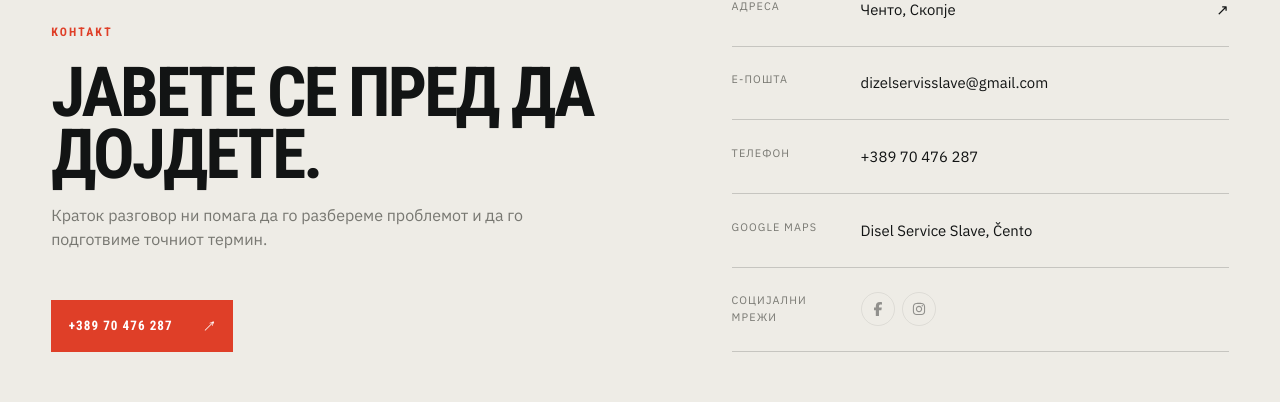
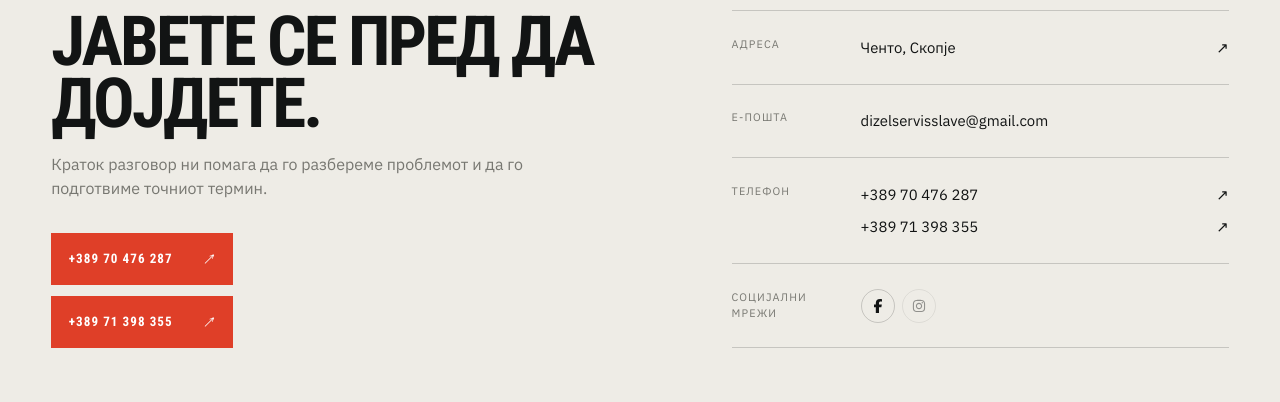
Before and after one commit to ardijancuri/slave-service-web, a Next.js app: page /contact in a window 1280 px wide. Shown: the part 766-1168 px from the top of the page. Built offline with nearby package versions, Linux system fonts and the light colour scheme.

Commit message:
Add secondary contact number and update social links

```diff
--- a/app/contact/page.jsx
+++ b/app/contact/page.jsx
@@ -27,10 +27,16 @@ export default function ContactPage() {
           <p className="eyebrow">{t.contactEyebrow}</p>
           <h2>{t.contactIntroTitle}</h2>
           <p>{t.contactIntroText}</p>
-          <a className="button button-primary" href="tel:+38970476287">
-            <span>+389 70 476 287</span>
-            <span aria-hidden="true">↗</span>
-          </a>
+          <div className="contact-phone-actions">
+            <a className="button button-primary" href="tel:+38970476287">
+              <span>+389 70 476 287</span>
+              <span aria-hidden="true">↗</span>
+            </a>
+            <a className="button button-primary" href="tel:+38971398355">
+              <span>+389 71 398 355</span>
+              <span aria-hidden="true">↗</span>
+            </a>
+          </div>
         </div>
         <div className="contact-details contact-details-light reveal">
           <div className="contact-row">
@@ -48,11 +54,16 @@ export default function ContactPage() {
           </div>
           <div className="contact-row">
             <span>{t.phoneLabel}</span>
-            <a href="tel:+38970476287">+389 70 476 287</a>
-          </div>
-          <div className="contact-row">
-            <span>{t.landmarkLabel}</span>
-            <p>{t.landmark}</p>
+            <div className="contact-phone-list">
+              <a href="tel:+38970476287">
+                <span>+389 70 476 287</span>
+                <span aria-hidden="true">↗</span>
+              </a>
+              <a href="tel:+38971398355">
+                <span>+389 71 398 355</span>
+                <span aria-hidden="true">↗</span>
+              </a>
+            </div>
           </div>
           <div className="contact-row">
             <span>{t.socialMedia}</span>
--- a/components/SiteChrome.jsx
+++ b/components/SiteChrome.jsx
@@ -15,7 +15,11 @@ const navigation = [
 ];
 
 const socialLinks = [
-  { label: "Facebook", href: "", Icon: FaFacebookF },
+  {
+    label: "Facebook",
+    href: "https://www.facebook.com/share/1AiRnJySL4/?mibextid=wwXIfr",
+    Icon: FaFacebookF,
+  },
   { label: "Instagram", href: "", Icon: FaInstagram },
 ];
 
@@ -59,10 +63,12 @@ export function SocialLinks({ variant = "dark", presentation = "icons" }) {
         <a
           className="social-link"
           href={href || undefined}
+          target={href ? "_blank" : undefined}
+          rel={href ? "noreferrer" : undefined}
           aria-label={label}
           aria-disabled={!href}
           tabIndex={href ? 0 : -1}
-          title={`${label} — ${t.comingSoon}`}
+          title={href ? label : `${label} — ${t.comingSoon}`}
           key={label}
         >
           <Icon aria-hidden="true" />
--- a/styles.css
+++ b/styles.css
@@ -206,7 +206,7 @@ blockquote { margin: 3rem 0 0; padding: 1.5rem 0 0 2rem; border-top: 1px solid v
 .social-link[href]:hover { color: #fff; border-color: var(--red); background: var(--red); }
 .social-link[aria-disabled="true"] { opacity: .42; cursor: default; }
 .social-links-buttons { width: min(100%, 310px); display: grid; grid-template-columns: 1fr; gap: .7rem; }
-.social-links-buttons .social-link { width: 100%; min-height: 52px; height: auto; display: flex; align-items: center; justify-content: flex-start; gap: .85rem; padding: .9rem 1.1rem; border: 0; border-radius: 0; background: var(--red); color: #fff; font-family: var(--display); font-size: .82rem; font-weight: 700; letter-spacing: .08em; text-transform: uppercase; }
+.social-links-buttons .social-link { width: 100%; min-height: 52px; height: auto; display: flex; align-items: center; justify-content: flex-start; gap: .85rem; padding: .9rem 1.1rem; border: 0; border-radius: 0; background: #fff; color: var(--ink); font-family: var(--display); font-size: .82rem; font-weight: 700; letter-spacing: .08em; text-transform: uppercase; }
 .social-links-buttons .social-link svg { flex: 0 0 auto; }
 .social-links-buttons .social-link[aria-disabled="true"] { opacity: 1; }
 .footer-brand { color: #fff; }
@@ -242,9 +242,11 @@ blockquote { margin: 3rem 0 0; padding: 1.5rem 0 0 2rem; border-top: 1px solid v
 .home-contact { align-items: end; padding: clamp(6rem, 10vw, 10rem) var(--gutter); }
 .home-contact-actions { width: min(100%, 420px); align-self: end; display: grid; justify-items: start; gap: 1.2rem; }
 .home-contact-actions .text-link { color: #fff; }
-.home-contact-phone { width: min(100%, 310px); }
+.home-contact-phones { width: min(100%, 310px); display: grid; gap: .8rem; }
+.home-contact-phone { width: 100%; }
+.home-contact-phones .button { margin-top: 0; }
 .home-contact-socials { width: 100%; display: grid; gap: .8rem; }
-.home-contact-socials > span { color: rgba(255,255,255,.52); font-size: .68rem; letter-spacing: .1em; text-transform: uppercase; }
+.home-contact-label { color: rgba(255,255,255,.52); font-size: .68rem; letter-spacing: .1em; text-transform: uppercase; }
 
 .page-intro { display: grid; grid-template-columns: .3fr 1.25fr .65fr; gap: clamp(2rem, 5vw, 6rem); align-items: start; }
 .page-intro h2 { margin: 0; font-family: var(--display); font-size: clamp(3.2rem, 5.6vw, 6rem); line-height: .9; letter-spacing: -.04em; text-transform: uppercase; }
@@ -312,6 +314,10 @@ blockquote { margin: 3rem 0 0; padding: 1.5rem 0 0 2rem; border-top: 1px solid v
 .contact-page { display: grid; grid-template-columns: 1fr .9fr; gap: clamp(4rem, 10vw, 12rem); align-items: end; }
 .contact-page-intro > p:not(.eyebrow) { max-width: 570px; color: var(--muted); }
 .contact-page-intro .button { margin-top: 2rem; }
+.contact-phone-actions { display: grid; justify-items: start; gap: .7rem; margin-top: 2rem; }
+.contact-page-intro .contact-phone-actions .button { margin-top: 0; }
+.contact-phone-list { display: grid; gap: .55rem; }
+.contact-phone-list a { display: flex; justify-content: space-between; gap: 1rem; }
 .contact-details-light { color: var(--ink); border-top-color: var(--line); }
 .contact-details-light .contact-row { border-bottom-color: var(--line); }
 .contact-details-light .contact-row > span { color: var(--muted); }
```
Also changed, not shown: app/page.jsx (+12 -5 lines).
